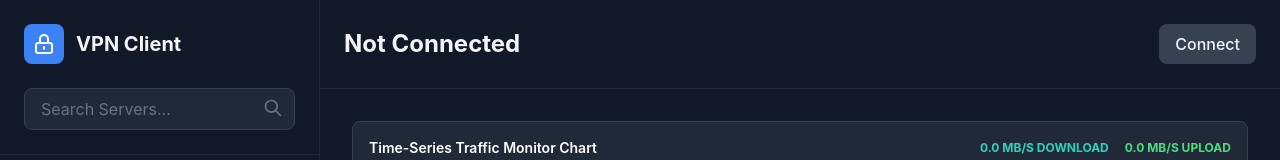
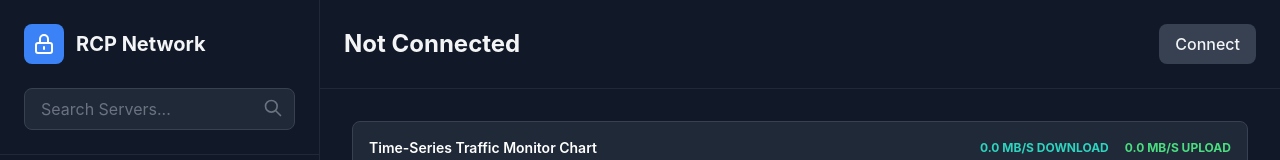
Before and after one commit to ilham-fauzi/rcp-network, a React (Create React App) app: page / in a window 1280 px wide. Shown: the top 160 px of the page. Built offline with nearby package versions, Linux system fonts and the light colour scheme.

Commit message:
Rename project to RCP Network and fix Linux build author config

```diff
--- a/electron/main.js
+++ b/electron/main.js
@@ -9,7 +9,7 @@ const keytar = require('keytar');
 const isDev = process.env.ELECTRON_IS_DEV === '1';
 
 // App configuration (must be defined before LOG_FILE)
-const APP_NAME = app.getName() || 'vpn_client';
+const APP_NAME = app.getName() || 'rcp-network';
 const VPN_DIRECTORY = path.join(os.homedir(), `.${APP_NAME}`);
 const KEYCHAIN_SERVICE = `${APP_NAME}_sudo_password`;
 const KEYCHAIN_ACCOUNT = 'sudo_password';
@@ -139,7 +139,7 @@ function createWindow() {
     <body>
       <div class="loader">
         <div class="spinner"></div>
-        <div class="text">Loading VPN Client...</div>
+        <div class="text">Loading RCP Network...</div>
       </div>
     </body>
     </html>
--- a/public/index.html
+++ b/public/index.html
@@ -6,9 +6,9 @@
     <meta name="theme-color" content="#000000" />
     <meta
       name="description"
-      content="VPN Client Desktop Application"
+      content="RCP Network Desktop Application"
     />
-    <title>VPN Client</title>
+    <title>RCP Network</title>
   </head>
   <body>
     <noscript>You need to enable JavaScript to run this app.</noscript>
--- a/src/components/ServerList.js
+++ b/src/components/ServerList.js
@@ -210,7 +210,7 @@ const ServerList = ({
               />
             </svg>
           </div>
-          <h1 className="text-xl font-bold text-gray-100">VPN Client</h1>
+          <h1 className="text-xl font-bold text-gray-100">RCP Network</h1>
         </div>
 
         {/* Search */}
--- a/src/components/SudoPasswordDialog.js
+++ b/src/components/SudoPasswordDialog.js
@@ -67,7 +67,7 @@ const SudoPasswordDialog = ({ onPasswordSubmit, onCancel, isVisible }) => {
             </svg>
           </div>
           <div>
-            <h2 className="text-xl font-bold text-gray-100">Welcome to VPN Client</h2>
+            <h2 className="text-xl font-bold text-gray-100">Welcome to RCP Network</h2>
             <p className="text-sm text-gray-400">
               We need your system password to complete the initial setup
             </p>
```
Also changed, not shown: package.json (+8 -4 lines), 2 other files (tests, documents, lock files or other folders).
